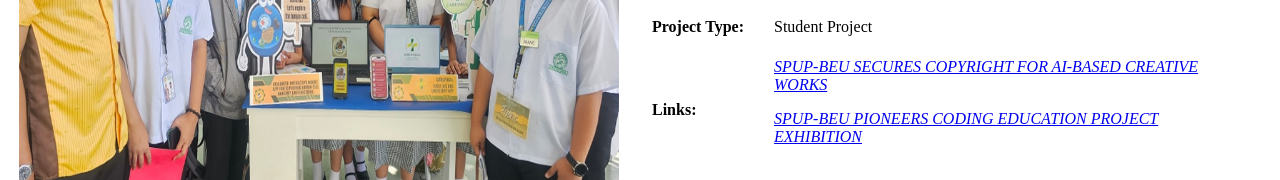
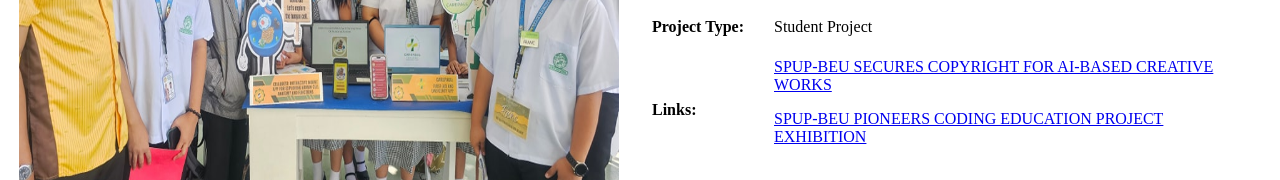
Before and after one commit to spupgithub/CarePaul, a plain HTML site: page index.html in a window 1280 px wide. Shown: the part 307-487 px from the top of the page. Drawn offline with Linux system fonts and the light colour scheme.

Commit message:
Update index.html

```diff
--- a/index.html
+++ b/index.html
@@ -54,9 +54,9 @@ Jyonn Kloyd L. Pinto
 <tr>
 <td><B>Links:</B></td>
 <td>
-<i><A href="https://spup.edu.ph/2023/10/14/spup-beu-secures-copyright-for-ai-based-creative-works">SPUP-BEU SECURES COPYRIGHT FOR AI-BASED CREATIVE WORKS</A></i>
+<A href="https://spup.edu.ph/2023/10/14/spup-beu-secures-copyright-for-ai-based-creative-works">SPUP-BEU SECURES COPYRIGHT FOR AI-BASED CREATIVE WORKS</A>
 <p>
-<i><a href="https://spup.edu.ph/2023/06/16/spup-beu-pioneers-coding-education-project-exhibition/?fbclid=IwAR22vd-9FinQMy9YNl_OHbCTD3W5xqkIeD-6QHdIQaS9LXxCW_qbRz4iBs0">SPUP-BEU PIONEERS CODING EDUCATION PROJECT EXHIBITION</a></i>
+<a href="https://spup.edu.ph/2023/06/16/spup-beu-pioneers-coding-education-project-exhibition/?fbclid=IwAR22vd-9FinQMy9YNl_OHbCTD3W5xqkIeD-6QHdIQaS9LXxCW_qbRz4iBs0">SPUP-BEU PIONEERS CODING EDUCATION PROJECT EXHIBITION</a>
 </td>
 </tr>
 <tr>
```
